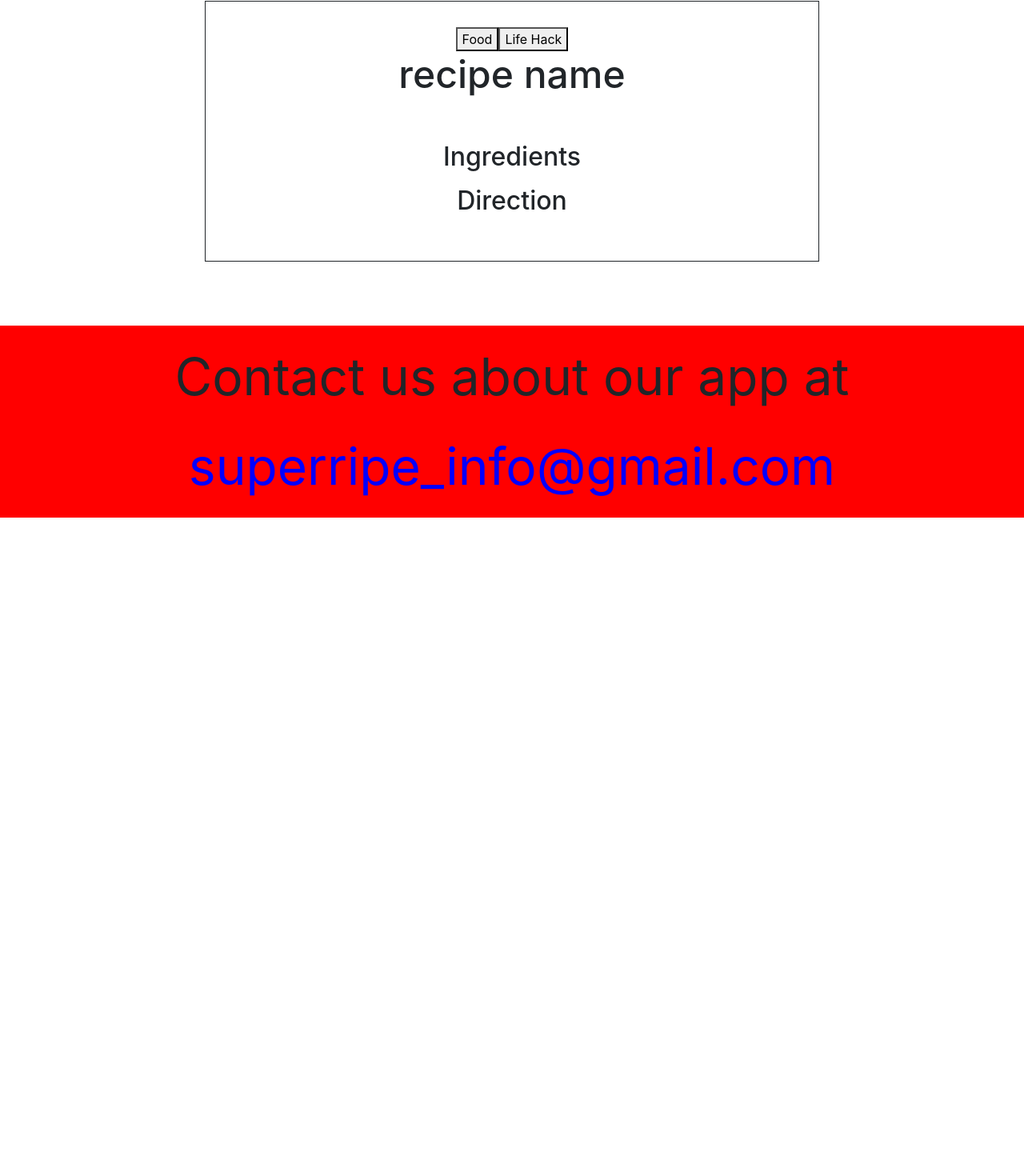
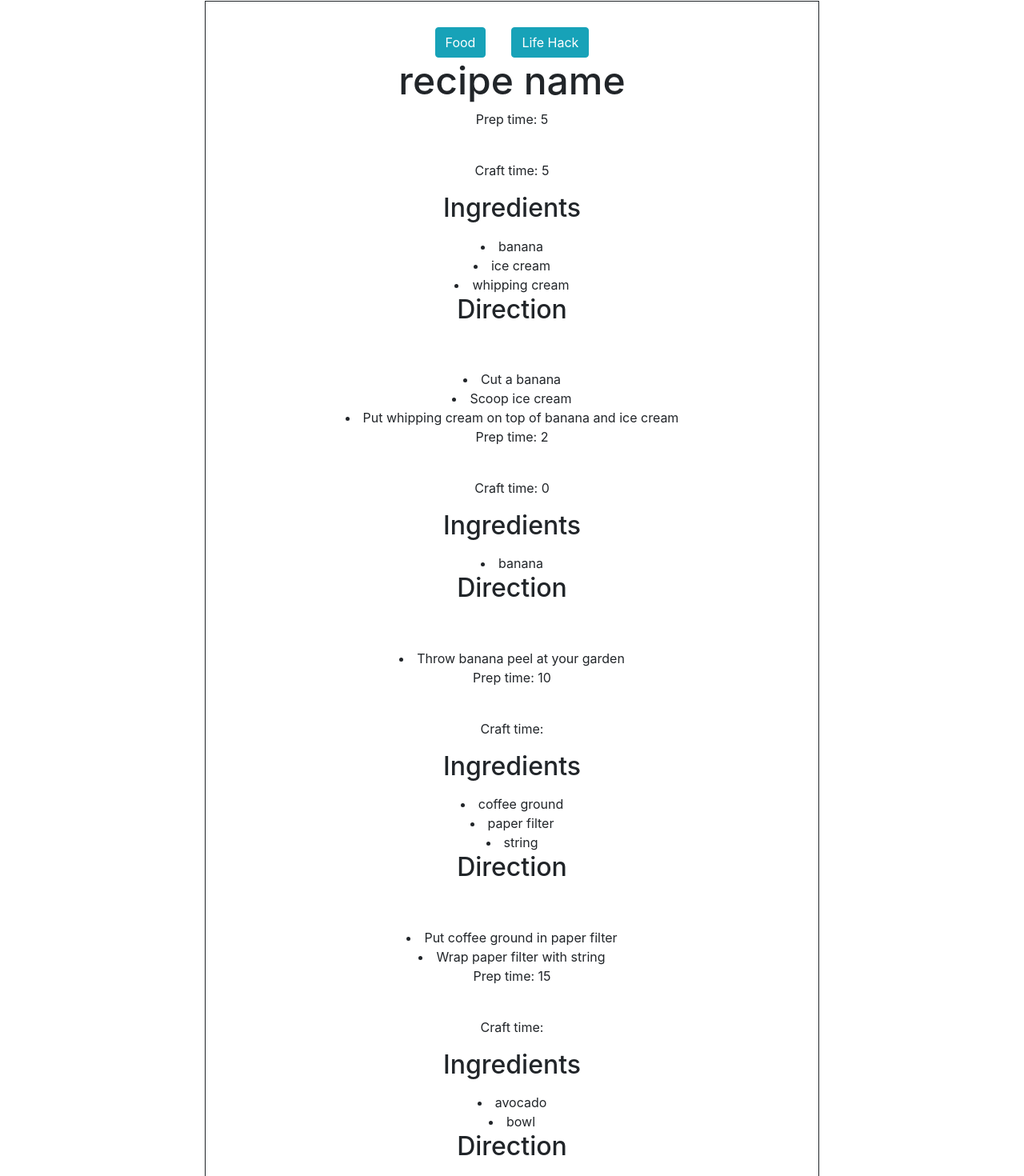
Before and after one commit to Daniel7842900/superRipe, a React (Create React App) app: page /recipes in a window 1280 px wide. Shown: the part 1249-2719 px from the top of the page at 80% size. Before the commit the page ends 1896 px from the top, so only its background shows below. Built offline with nearby package versions, Linux system fonts and the light colour scheme.

Commit message:
fake recipe data parsed in recipeCard

```diff
--- a/src/components/recipeCard/RecipeCard.css
+++ b/src/components/recipeCard/RecipeCard.css
@@ -21,6 +21,11 @@
   padding-top: 2rem;
 }
 
+.btn-recipe-cat {
+  margin-left: 1em;
+  margin-right: 1em;
+}
+
 #recipe-name {
   font-size: 3em;
 }
--- a/src/components/recipeCard/RecipeCard.jsx
+++ b/src/components/recipeCard/RecipeCard.jsx
@@ -1,28 +1,49 @@
 import React, { Component } from "react";
+import { Button } from "react-bootstrap";
+import { getRecipes } from "../../services/fakeRecipes";
 import "./RecipeCard.css";
 
 class RecipeCard extends Component {
+  state = {
+    recipes: getRecipes(),
+  };
   render() {
     return (
       <div className="recipe-div content-container">
         <div className="recipe-display-div">
           <div className="recipe-cat">
             <a href="">
-              <button>Food</button>
+              <Button variant="info" className="btn-recipe-cat">
+                Food
+              </Button>
             </a>
             <a href="">
-              <button>Life Hack</button>
+              <Button variant="info" className="btn-recipe-cat">
+                Life Hack
+              </Button>
             </a>
           </div>
           <h2 id="recipe-name">recipe name</h2>
           <div className="recipe-main-div">
-            <p id="prep-time"></p>
-            <br />
-            <p id="craft-time"></p>
-            <h4>Ingredients</h4>
-            <ul id="ingredients"></ul>
-            <h4>Direction</h4>
-            <ul id="directions"></ul>
+            {this.state.recipes.map((recipe) => {
+              return (
+                <div>
+                  <p id="prep-time">Prep time: {recipe.prep_time}</p>
+                  <br />
+                  <p id="craft-time">Craft time: {recipe.craft_time}</p>
+                  <h4>Ingredients</h4>
+                  <ul id="ingredients"></ul>
+                  {recipe.ingredients.map((ingredient) => {
+                    return <li>{ingredient}</li>;
+                  })}
+                  <h4>Direction</h4>
+                  <ul id="directions"></ul>
+                  {recipe.directions.map((direction) => {
+                    return <li>{direction}</li>;
+                  })}
+                </div>
+              );
+            })}
           </div>
         </div>
       </div>
--- /dev/null
+++ b/src/services/fakeRecipes.js
@@ -0,0 +1,45 @@
+const recipes = [
+  {
+    title: "banana split",
+    prep_time: 5,
+    craft_time: 5,
+    ingredients: ["banana", "ice cream", "whipping cream"],
+    directions: [
+      "Cut a banana",
+      "Scoop ice cream",
+      "Put whipping cream on top of banana and ice cream",
+    ],
+    category: "food",
+  },
+  {
+    title: "banana fertilizer",
+    prep_time: 2,
+    craft_time: 0,
+    ingredients: ["banana"],
+    directions: ["Throw banana peel at your garden"],
+    category: "life hack",
+  },
+  {
+    title: "coffee air freshener",
+    prep_time: 10,
+    craft_time: null,
+    ingredients: ["coffee ground", "paper filter", "string"],
+    directions: [
+      "Put coffee ground in paper filter",
+      "Wrap paper filter with string",
+    ],
+    category: "life hack",
+  },
+  {
+    title: "avocado",
+    prep_time: 15,
+    craft_time: null,
+    ingredients: ["avocado", "bowl"],
+    directions: ["Smash avocado into a bowl", "Apply on the face"],
+    category: "life hack",
+  },
+];
+
+export function getRecipes() {
+  return recipes;
+}
```
Also changed, not shown: src/utils/paginate.js (added), 1 other file (tests, documents, lock files or other folders).
